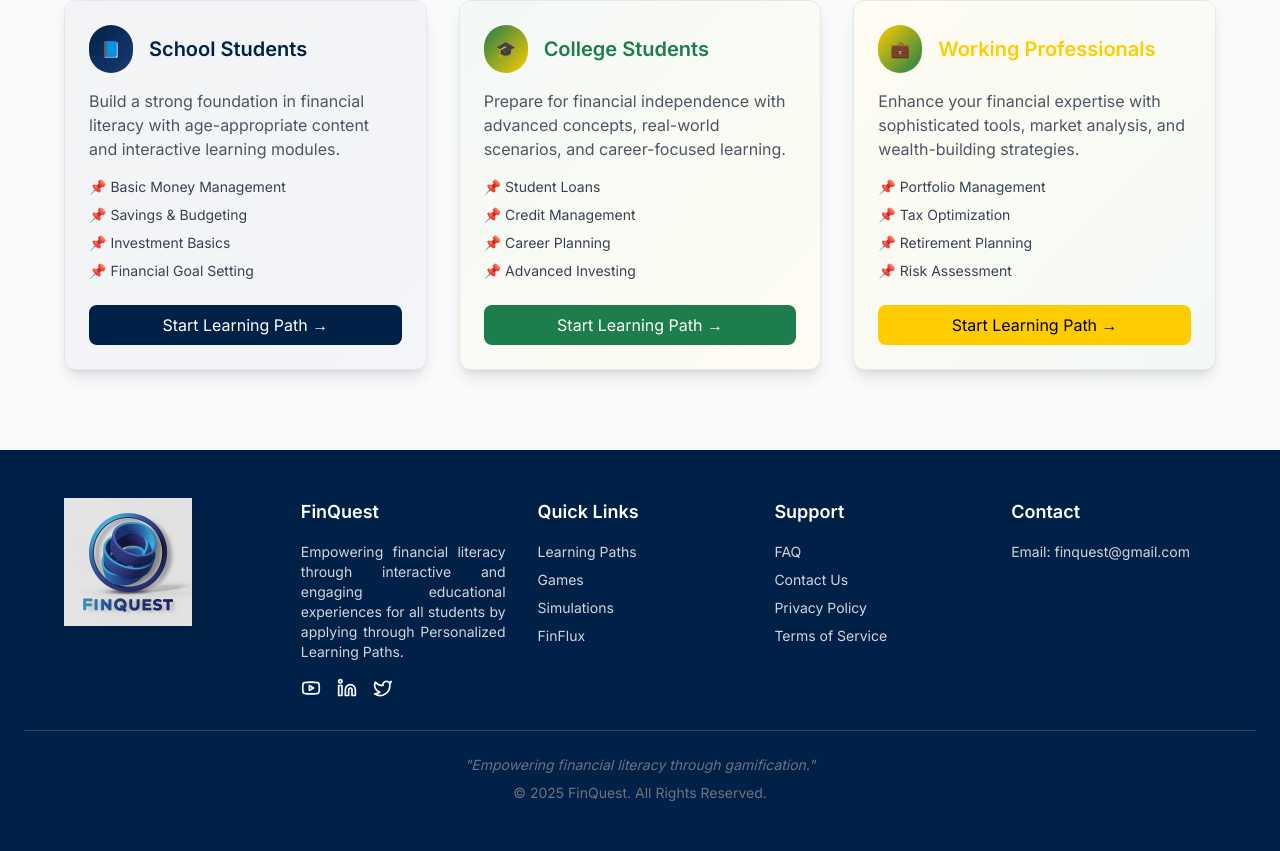
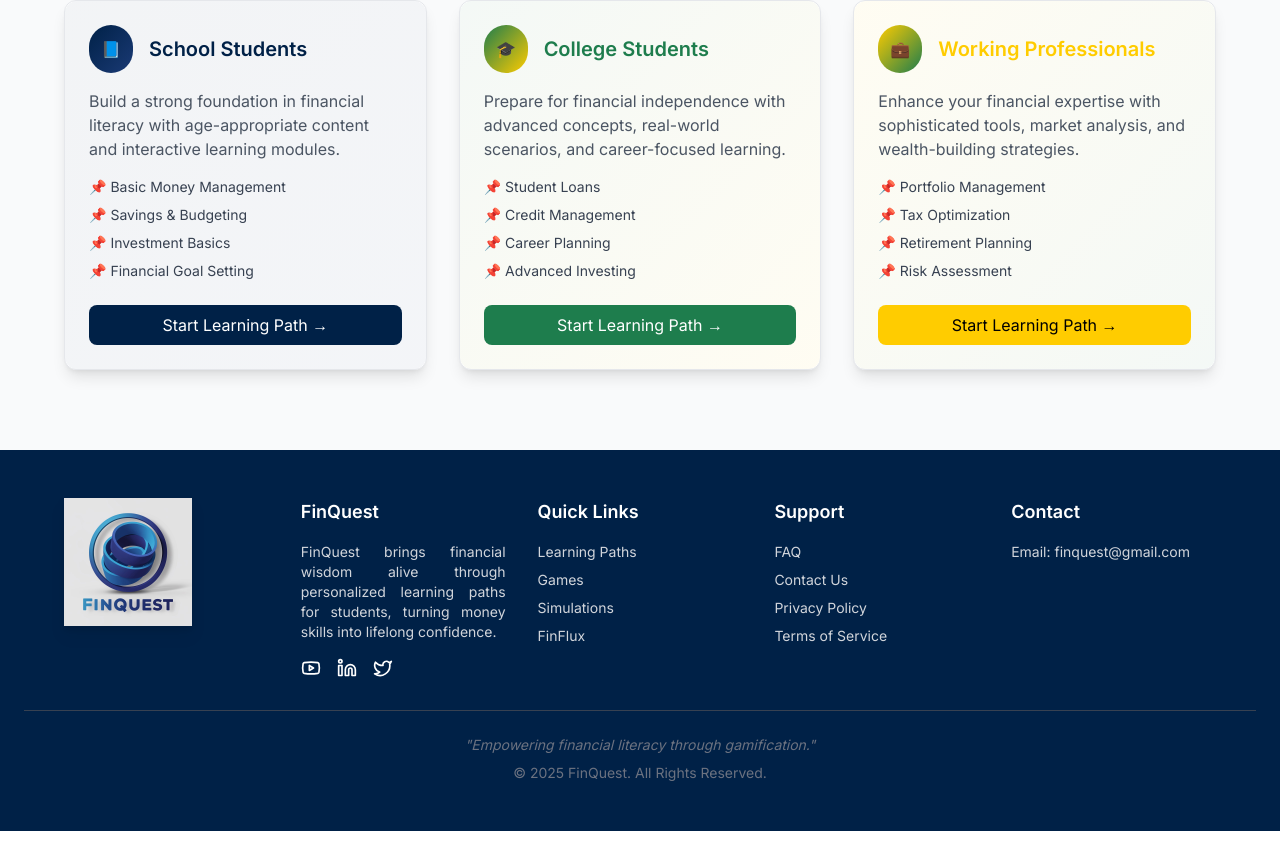
Before and after one commit to Clusters-Config/Fin-Quest, a React (Vite) app in the folder frontend/: page / in a window 1280 px wide. Shown: the part 1710-2561 px from the top of the page. Built offline with nearby package versions, Linux system fonts and the light colour scheme; no server answers.

Commit message:
feat: update homepage description to enhance clarity and engagement

```diff
--- a/frontend/src/pages/Homepage.jsx
+++ b/frontend/src/pages/Homepage.jsx
@@ -277,7 +277,7 @@ function Homepage() {
           <div>
             <h3 className="text-white text-lg font-semibold mb-4">FinQuest</h3>
             <p className="text-sm text-justify">
-              Empowering financial literacy through interactive and engaging educational experiences for all students by applying through Personalized Learning Paths.
+              FinQuest brings financial wisdom alive through personalized learning paths for students, turning money skills into lifelong confidence.
             </p>
             <div className="flex space-x-4 mt-4 text-white">
               <a href="#" aria-label="Github"><Youtube size={20} className="hover:text-green-400 transition-colors" /></a>
```
